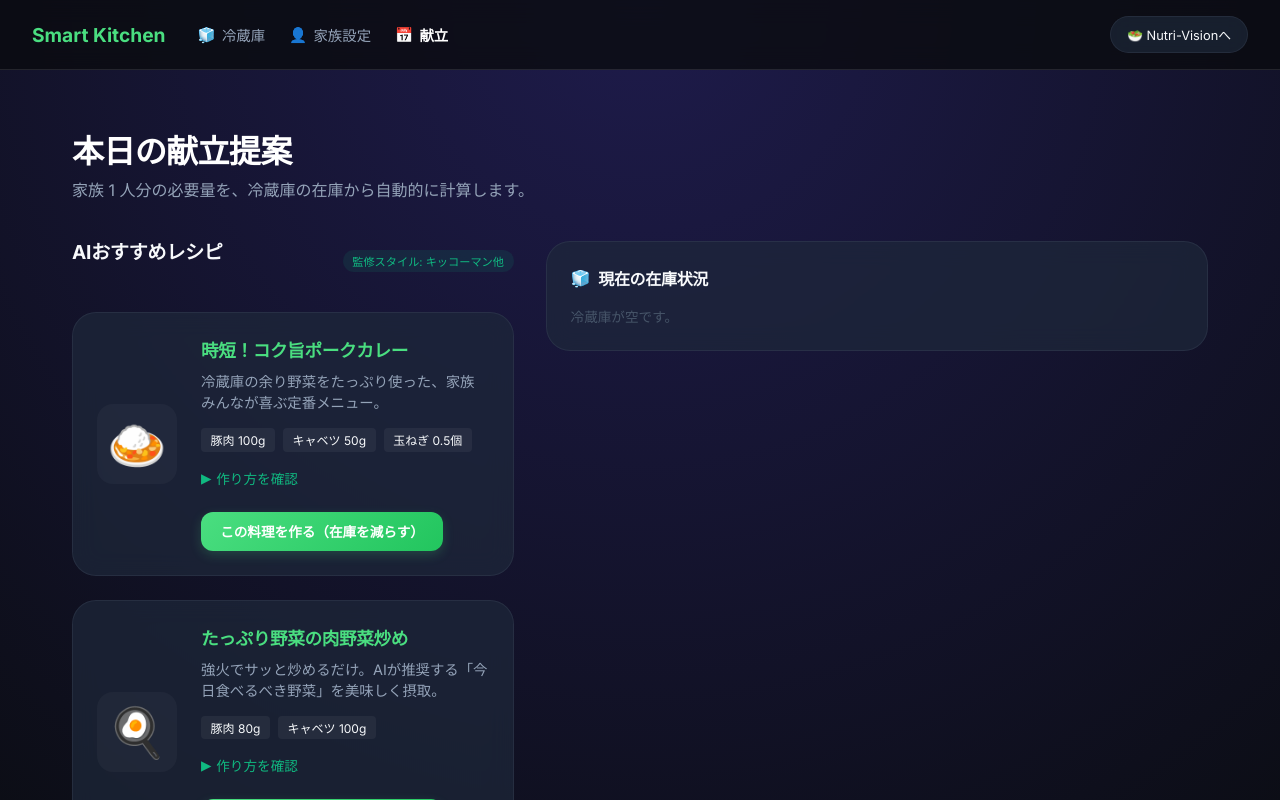
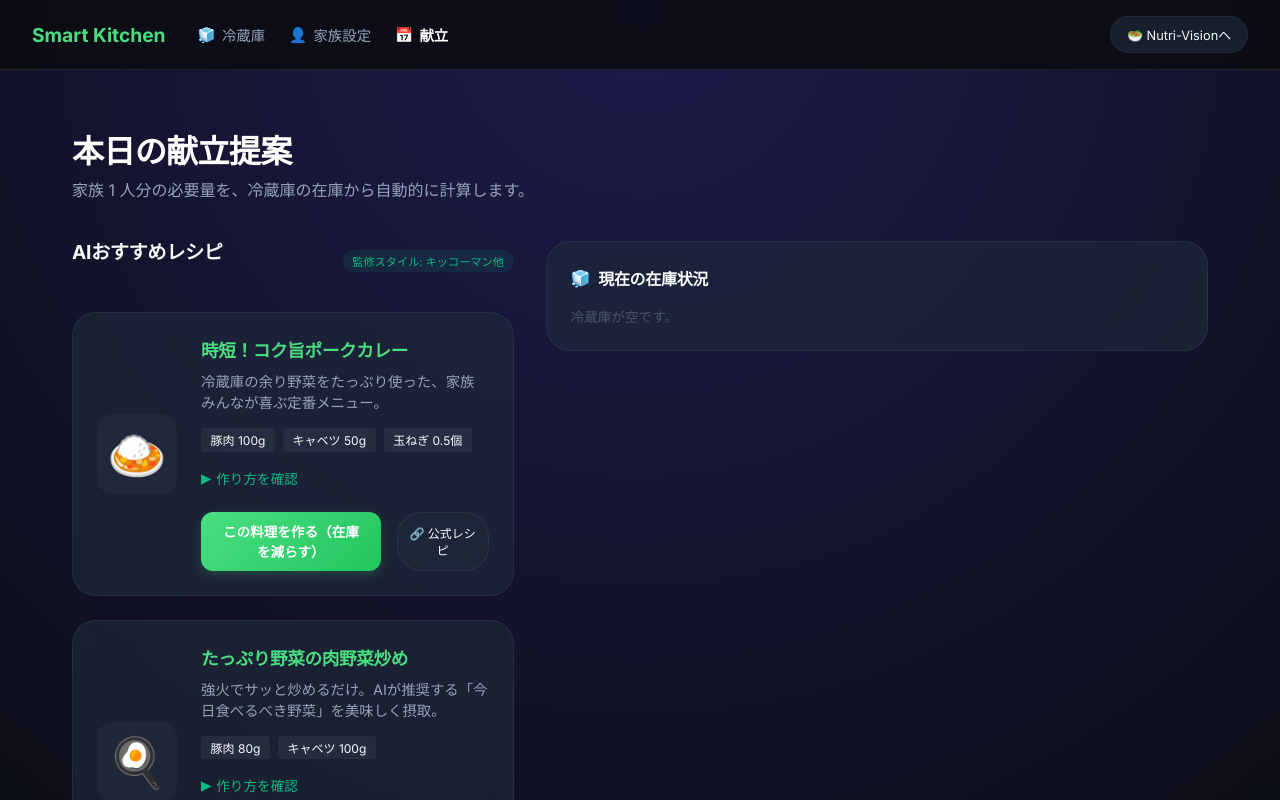
Before and after one commit to convini-bach/Life-Support-Project, a Next.js app: page /recipe-app/menu in a window 1280 px wide. Shown: the top 800 px of the page. Built offline with nearby package versions, Linux system fonts and the light colour scheme.

Commit message:
feat: add official recipe links to menu suggestions

```diff
--- a/src/app/api/recipe-app/suggest-menu/route.ts
+++ b/src/app/api/recipe-app/suggest-menu/route.ts
@@ -43,6 +43,7 @@ export async function POST(req: Request) {
             "調理手順1（100文字以内）",
             "調理手順2..."
           ],
+          "url": "公式レシピサイトのURL（例: キッコーマンの検索結果ページ等）",
           "image": "料理を表す絵文字1つ",
           "source": "キッコーマン ホームクッキング（参考）"
         }
--- a/src/app/recipe-app/menu/page.tsx
+++ b/src/app/recipe-app/menu/page.tsx
@@ -16,6 +16,8 @@ interface Recipe {
     unit: string;
   }[];
   steps: string[];
+  url?: string;
+  source?: string;
   image: string;
 }
 
@@ -34,6 +36,8 @@ const MOCK_RECIPES: Recipe[] = [
       '鍋で豚肉を炒め、色が変わったら野菜を加えてさらに炒める。',
       '水を加えて煮込み、アクを取ったらカレールウを溶かし入れる。'
     ],
+    url: 'https://www.kikkoman.co.jp/homecooking/search/index.html?search_type=recipe&word=ポークカレー',
+    source: 'キッコーマン ホームクッキング',
     image: '🍛'
   },
   {
@@ -49,6 +53,8 @@ const MOCK_RECIPES: Recipe[] = [
       'フライパンに油を引き、豚肉を強火でカリッとするまで炒める。',
       'キャベツを加え、強火で一気に炒め合わせ、塩コショウで味を整える。'
     ],
+    url: 'https://www.kikkoman.co.jp/homecooking/search/index.html?search_type=recipe&word=肉野菜炒め',
+    source: 'キッコーマン ホームクッキング',
     image: '🍳'
   }
 ];
@@ -187,14 +193,31 @@ export default function MenuPage() {
                   )}
                 </div>
 
+                <div style={{ display: 'flex', gap: '1rem', marginTop: '1rem' }}>
                   <button
                     onClick={() => applyRecipe(recipe)}
                     disabled={isApplying !== null}
                     className="btn-primary"
-                  style={{ padding: '0.6rem 1.2rem', fontSize: '0.85rem' }}
+                    style={{ flex: 2, padding: '0.6rem 1.2rem', fontSize: '0.85rem' }}
                   >
                     {isApplying === recipe.id ? '調理中...' : 'この料理を作る（在庫を減らす）'}
                   </button>
+
+                  {recipe.url && (
+                    <a
+                      href={recipe.url}
+                      target="_blank"
+                      rel="noopener noreferrer"
+                      className="glass-card"
+                      style={{
+                        flex: 1, padding: '0.6rem', fontSize: '0.75rem', textAlign: 'center',
+                        textDecoration: 'none', color: '#94a3b8', display: 'flex', alignItems: 'center', justifyContent: 'center'
+                      }}
+                    >
+                      🔗 公式レシピ
+                    </a>
+                  )}
+                </div>
               </div>
             </div>
           ))}
```
Lines whose indentation alone changed are shown as unchanged.
